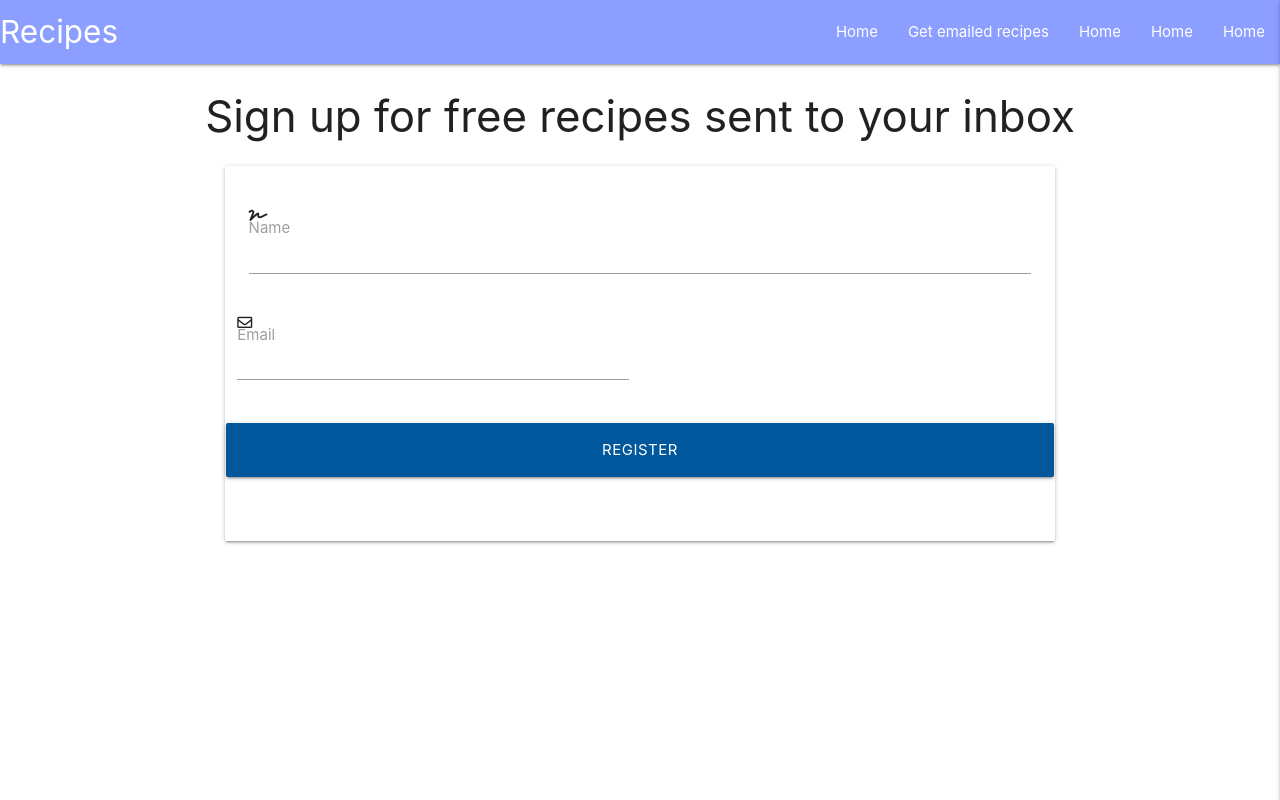
After one commit to mick3/milestone-3, a Flask app: page /register in a window 1280 px wide. The commit adds this page. Run offline with Flask 2, Linux system fonts and the light colour scheme; some libraries are stand-ins or nearby versions.

Commit message:
add regsiter template

```diff
--- a/app.py
+++ b/app.py
@@ -27,6 +27,10 @@ def get_recipes():
         print(recipe)
     return render_template("recipes.html", recipes=recipeList)
 
+@app.route("/register", methods=["GET", "POST"])
+def register():
+    return render_template("register.html")
+
 
 if __name__ == "__main__":
     app.run(host=os.environ.get("IP"),
--- a/templates/base.html
+++ b/templates/base.html
@@ -21,7 +21,7 @@
       <a href="#" data-target="mobile-demo" class="sidenav-trigger right"><i class="fas fa-bars"></i></a>
       <ul class="right hide-on-med-and-down">
         <li><a href="{{ url_for('get_recipes') }}">Home</a></li>
-        <li><a href="#">Home</a></li>
+        <li><a href="{{ url_for('register') }}">Get emailed recipes</a></li>
         <li><a href="#">Home</a></li>
         <li><a href="#">Home</a></li>
         <li><a href="#">Home</a></li>
@@ -32,7 +32,7 @@
   <ul class="sidenav" id="mobile-demo">
     <li><a href="#">Home</a></li>
         <li><a href="{{ url_for('get_recipes') }}">Home</a></li>
-        <li><a href="#">Home</a></li>
+        <li><a href="{{ url_for('register') }}">Get emailed recipes</a></li>
         <li><a href="#">Home</a></li>
         <li><a href="#">Home</a></li>
   </ul>
--- /dev/null
+++ b/templates/register.html
@@ -0,0 +1,34 @@
+{% extends "base.html" %}
+{% block content %}
+
+<h3 class="center-align">Sign up for free recipes sent to your inbox</h3>
+
+<!-- Name field -->
+<div class="row">
+    <form class="col s12 m8 offset-m2" method="POST" action="{{ url_for('register') }}">
+      <div class="card-panel">
+        <div class="row">
+            <div class="input-field col s12">
+            <i class="fas fa-signature"></i>
+            <input id="name" name="name" type="text" class="validate">
+            <label for="name">Name</label>
+        </div>
+        <!-- Email address -->
+        <div class="row">
+            <div class="input-field col s6">
+                <i class="far fa-envelope"></i>
+                <input id="email" name="email" type="email" class="validate">
+                <label for="email">Email</label>
+            </div>
+        </div>
+        <!-- Register user-->
+        <div class="row">
+            <button type="submit" class="col s12 btn-large light-blue darken-4 text-shadow">
+                Register
+            </button>
+        </div>
+      </div>
+    </form>
+</div>
+
+{% endblock %}
```
